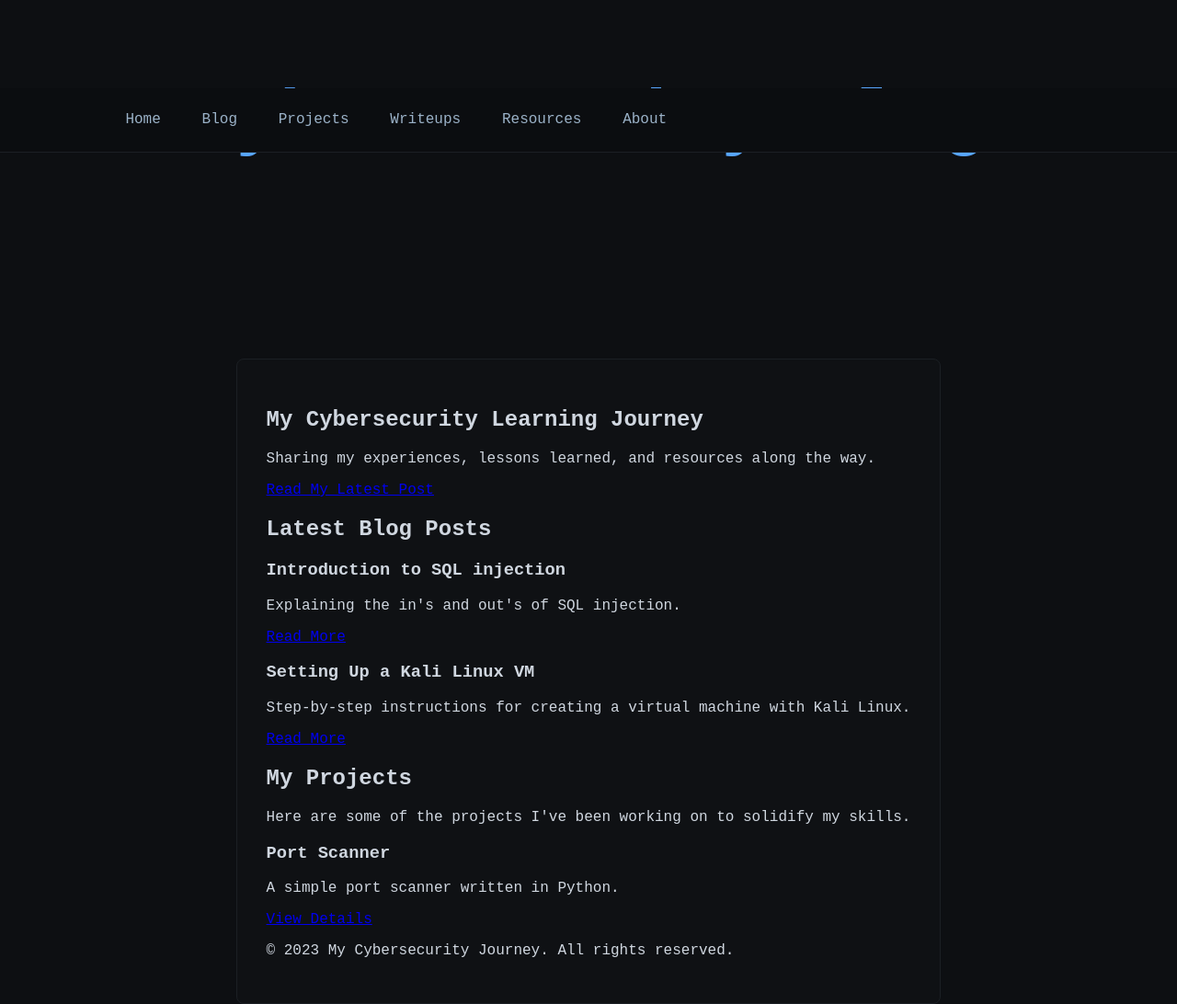
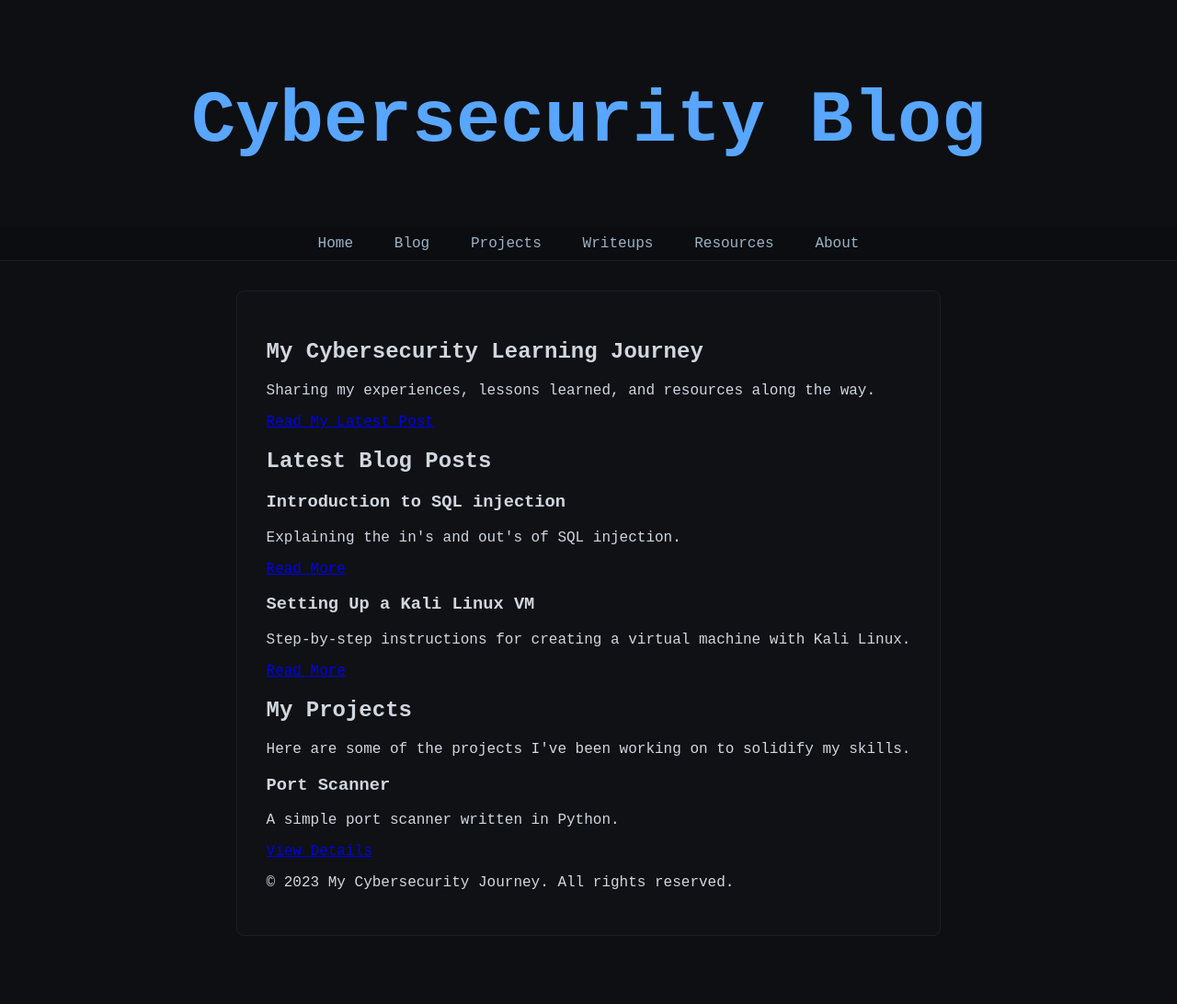
Before and after one commit to bytepo1arbear/cybersecurityblog, a Jekyll site: the page built from index.md, in a window 1280 px wide and 1092 px high. Shown: the whole window at 92% size. Built offline with Jekyll 4.4.1, drawn with Linux system fonts in a browser that asks for light colours; our own code applies the rules of GitHub Pages for plain Markdown files.

Commit message:
Update style.css

```diff
--- a/assets/css/style.css
+++ b/assets/css/style.css
@@ -1,4 +1,6 @@
-/* General body + centered layout */
+/* ===========================
+   GENERAL BODY + LAYOUT
+   =========================== */
 body {
   margin: 0;
   background-color: #0d0f12;
@@ -9,32 +11,40 @@ body {
   align-items: center;
 }
 
-/* Centered Site Title */
+/* ===========================
+   SITE TITLE
+   =========================== */
 .site-header {
   margin-top: 2rem;
   text-align: center;
   font-size: 2.5rem;
   color: #58a6ff;
+  position: relative;
+  z-index: 100;
 }
 
-/* Floating Navbar */
+/* ===========================
+   NAVIGATION BAR
+   =========================== */
 .navbar {
-  position: fixed;
-  top: 6rem;
+  position: sticky;       /* Sticks below title */
+  top: 0;
   width: 100%;
   background: #0b0d10;
   border-bottom: 1px solid #1b1f24;
   padding: 0.6rem 0;
-  z-index: 1000;
+  z-index: 200;
   backdrop-filter: blur(6px);
+  margin-top: 1rem;       /* spacing below title */
 }
 
 .nav-container {
   max-width: 1100px;
-  margin: auto;
+  margin: 0 auto;
   display: flex;
-  justify-content: space-between;
+  justify-content: center;  /* Center the nav-list horizontally */
   align-items: center;
+  position: relative;
   padding: 0 1.5rem;
 }
 
@@ -42,6 +52,8 @@ body {
   list-style: none;
   display: flex;
   gap: 2rem;
+  padding: 0;
+  margin: 0;
 }
 
 .nav-list a {
@@ -58,29 +70,70 @@ body {
   box-shadow: 0 0 8px #58a6ff55;
 }
 
-/* Hamburger menu */
+/* Hamburger menu for mobile */
 .hamburger {
   display: none;
   font-size: 1.6rem;
   color: #99a8b8;
   background: none;
   border: none;
+  position: absolute;
+  right: 0;
+  cursor: pointer;
 }
 
-/* Main content container */
+/* ===========================
+   CONTENT CONTAINER
+   =========================== */
 .content {
   max-width: 900px;
-  margin-top: 10rem;
+  margin: 2rem auto 4rem auto;
   padding: 2rem;
   background: #0f1114;
   border: 1px solid #1b1f24;
   border-radius: 8px;
 }
 
-/* Mobile responsive */
+/* ===========================
+   BLOG / PROJECT / WRITEUP PREVIEW
+   =========================== */
+.post-preview, .project-preview, .writeup-preview {
+  margin-bottom: 2rem;
+}
+
+.post-preview h2, .project-preview h2, .writeup-preview h2 {
+  color: #58a6ff;
+}
+
+.post-date {
+  font-size: 0.85rem;
+  color: #7f8b99;
+}
+
+/* ===========================
+   BUTTONS / LINKS
+   =========================== */
+button, .btn {
+  background: #11161c;
+  color: #58a6ff;
+  border: 1px solid #2d3a45;
+  padding: 0.4rem 0.7rem;
+  border-radius: 6px;
+  cursor: pointer;
+  transition: 0.2s;
+}
+
+button:hover, .btn:hover {
+  background: #1b2129;
+  box-shadow: 0 0 8px #58a6ff55;
+}
+
+/* ===========================
+   RESPONSIVE MOBILE
+   =========================== */
 @media (max-width: 760px) {
   .hamburger { display: block; }
-  .nav-list { display: none; flex-direction: column; }
+  .nav-list { display: none; flex-direction: column; gap: 1rem; }
   body.nav-open .nav-list {
     display: flex;
     position: absolute;
```
